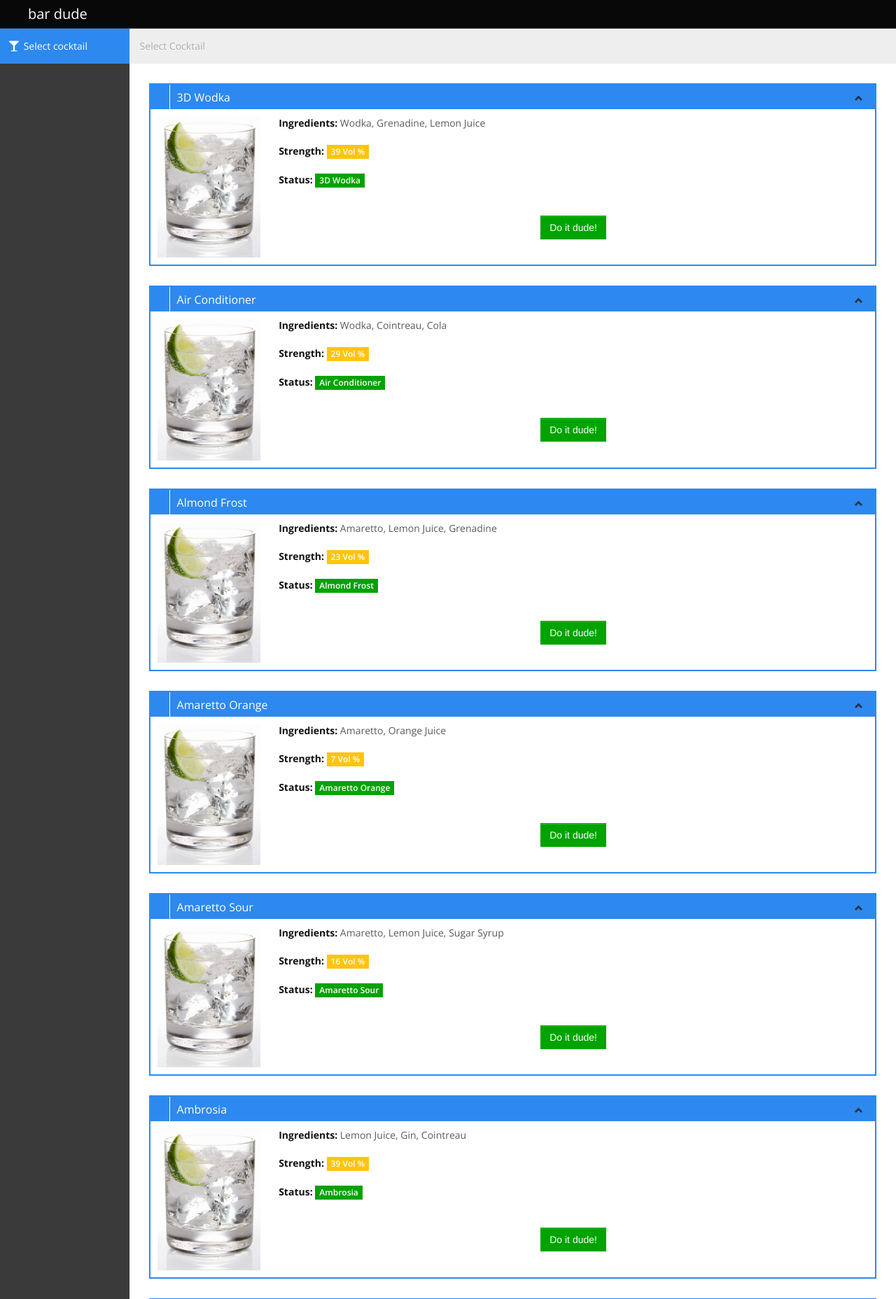
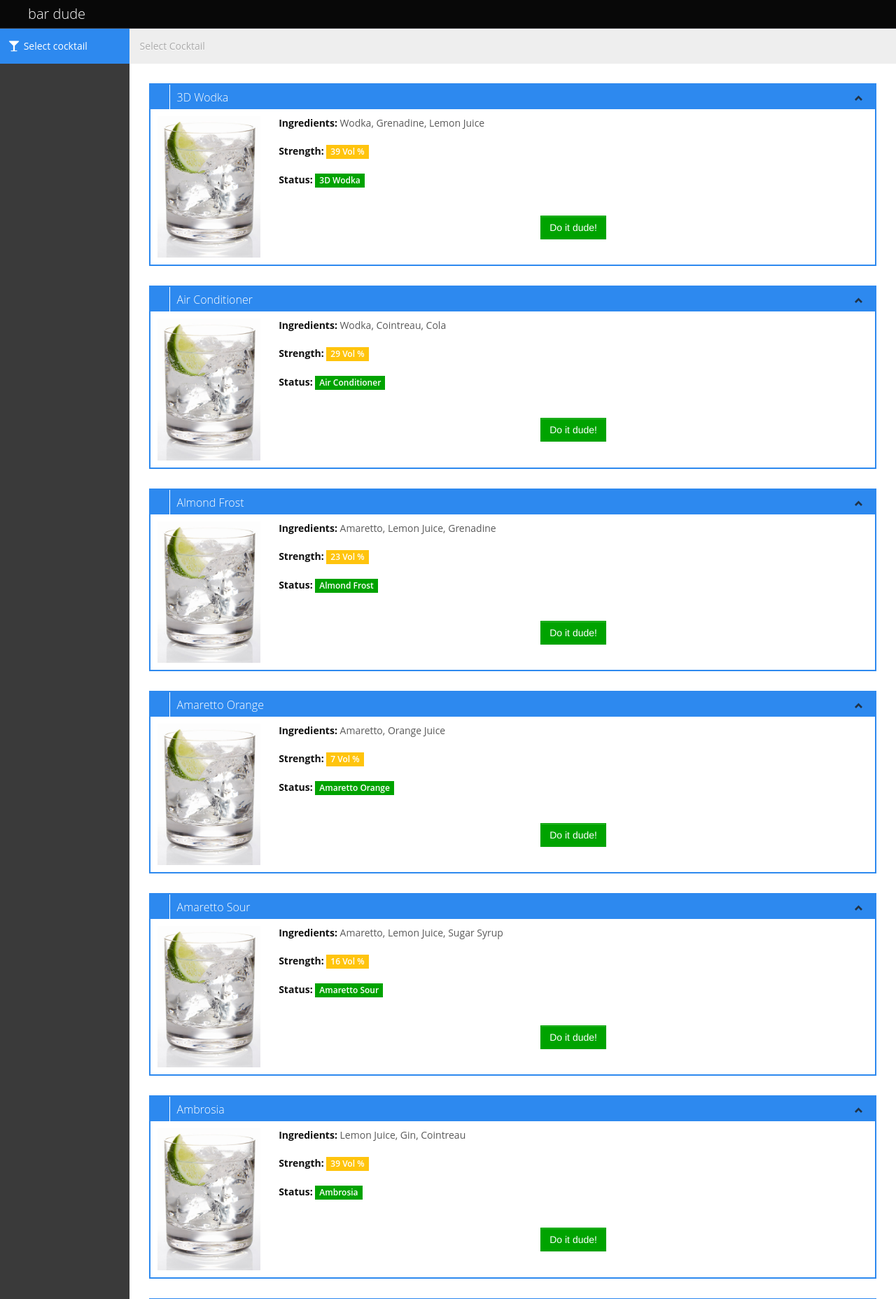
Before and after one commit to MaikeM/CocktailPi, a Django app: page / in a window 1280 px wide. Shown: the top 1856 px of the page at 70% size. Run offline with Django 3.2, Linux system fonts and the light colour scheme; data comes from the database, SQL or seed files in the repository; some libraries are stand-ins or nearby versions.

Commit message:
Schriftart aus dem Internet entfernt

```diff
--- a/cocktail/cocktaildb/templates/cocktaildb/base.html
+++ b/cocktail/cocktaildb/templates/cocktaildb/base.html
@@ -19,7 +19,7 @@
     <link href="{% static 'cocktaildb/css/bootstrap-responsive.min.css' %}" rel="stylesheet">
     <link id="base-style" href="{% static 'cocktaildb/css/style.css' %}" rel="stylesheet">
     <link id="base-style-responsive" href="{% static 'cocktaildb/css/style-responsive.css' %}" rel="stylesheet">
-    <link href='http://fonts.googleapis.com/css?family=Open+Sans:300italic,400italic,600italic,700italic,800italic,400,300,600,700,800&subset=latin,cyrillic-ext,latin-ext' rel='stylesheet' type='text/css'>
+    <!--<link href='http://fonts.googleapis.com/css?family=Open+Sans:300italic,400italic,600italic,700italic,800italic,400,300,600,700,800&subset=latin,cyrillic-ext,latin-ext' rel='stylesheet' type='text/css'>-->
     <!-- end: CSS -->
 
     <!-- start: Favicon -->
```
